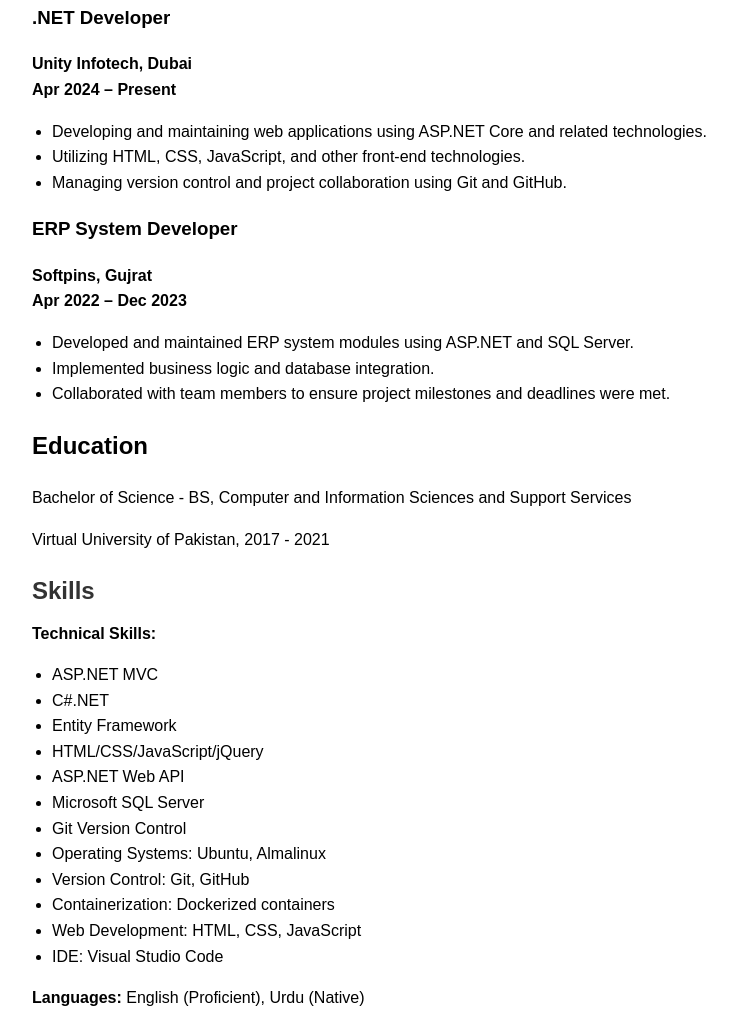
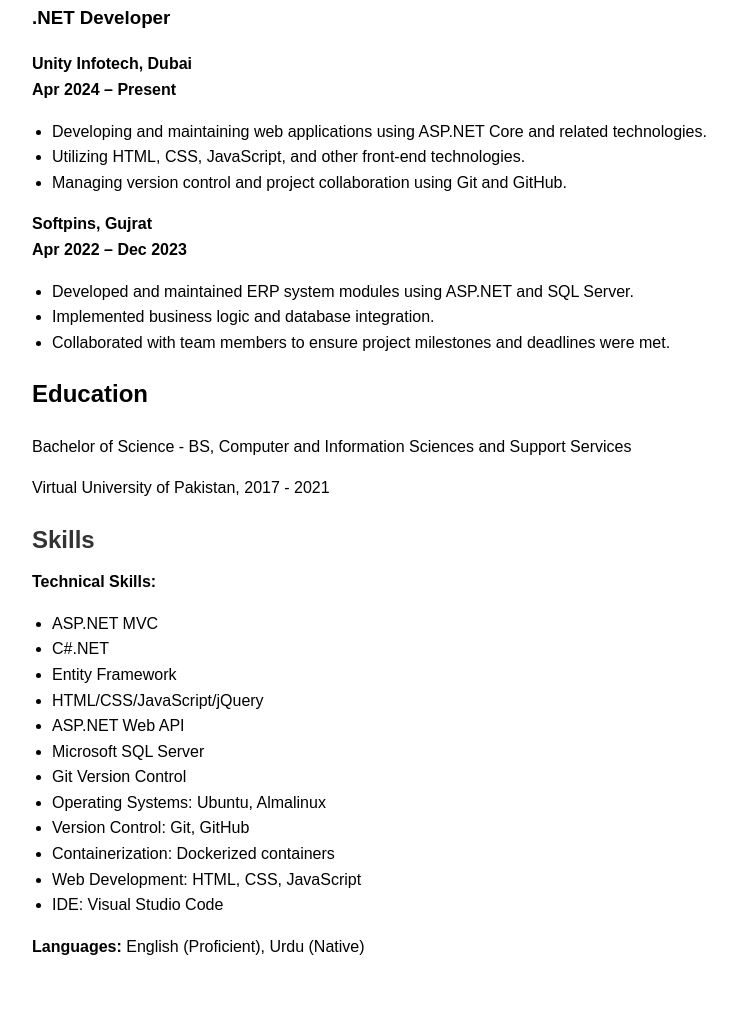
Before and after one commit to bila547/bila547.github.io, a plain HTML site: page index.html in a window 1280 px wide. Shown: the part 765-1779 px from the top of the page, without its empty margins (208-945 px from the left). After the commit the page ends 1744 px from the top, so only its background shows below. Drawn offline with Linux system fonts and the light colour scheme.

Commit message:
Update html again then again

```diff
--- a/index.html
+++ b/index.html
@@ -74,7 +74,6 @@
                 </ul>
             </article>
             <article>
-                <h3>ERP System Developer</h3>
                 <p><strong>Softpins, Gujrat</strong></p>
                 <p><strong>Apr 2022 – Dec 2023</strong></p>
                 <ul>
```
